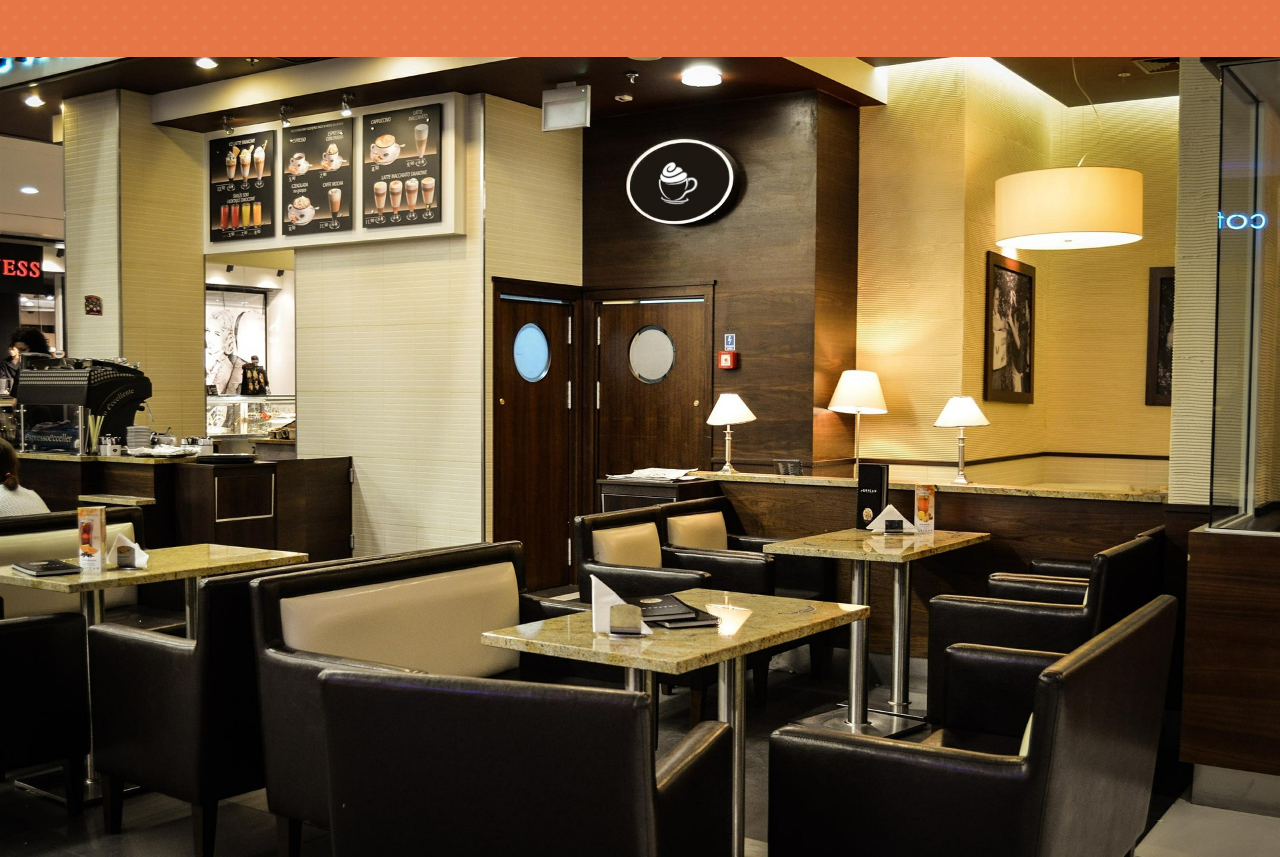
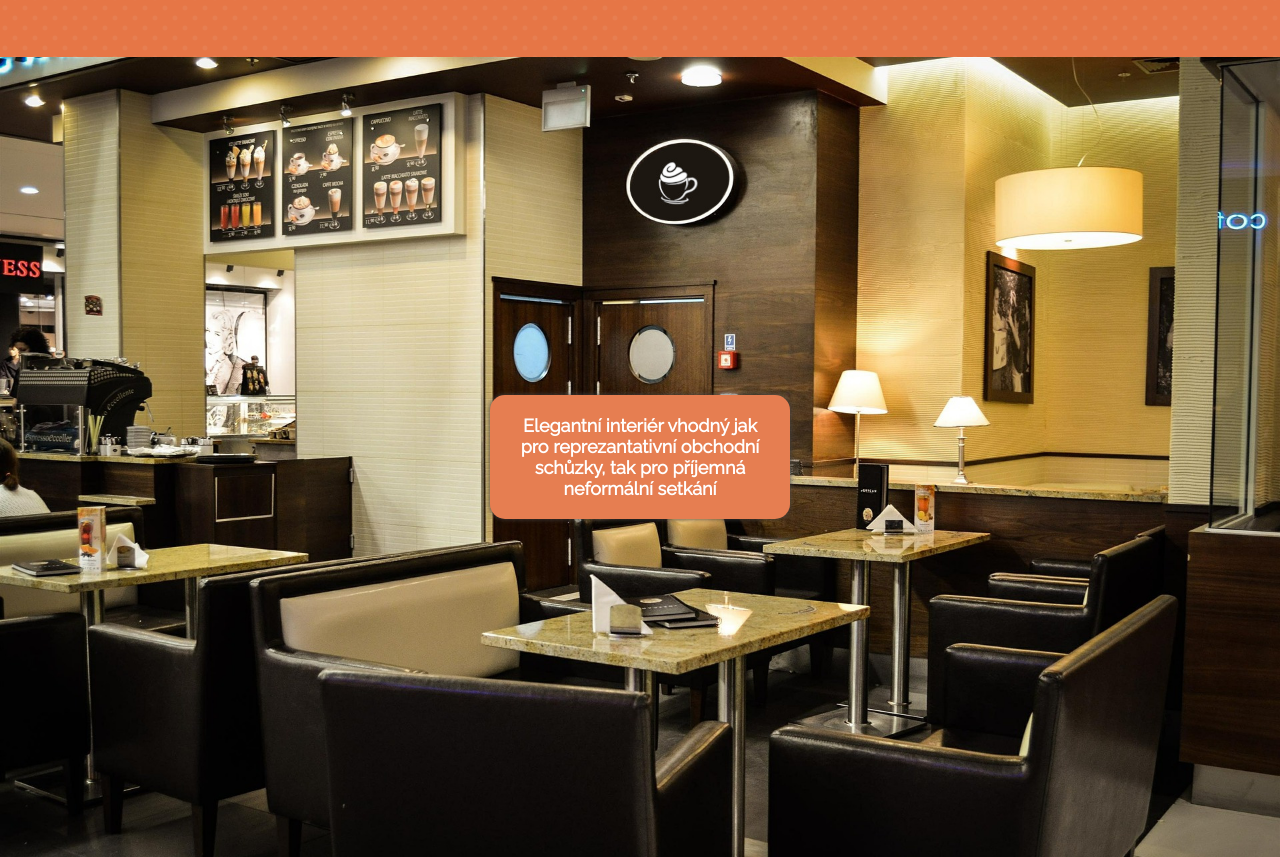
Before and after one commit to VeraStan/CafeLora, a website built with webpack: page src/index.html in a window 1280 px wide. Shown: the part 1017-1874 px from the top of the page. Built offline with nearby package versions, Linux system fonts and the light colour scheme.

Commit message:
Přidán text do sekce galerie

```diff
--- a/src/index.html
+++ b/src/index.html
@@ -76,7 +76,14 @@
       </div>
     </section>
 
-    <section class="gallery" id="galerie"></section>
+    <section class="gallery" id="galerie">
+      <div>
+        <p class="gallery-intro">
+          Elegantní interiér vhodný jak pro reprezantativní obchodní schůzky,
+          tak pro příjemná neformální setkání
+        </p>
+      </div>
+    </section>
 
     <section>
       <div class="container">
--- a/src/style.css
+++ b/src/style.css
@@ -140,6 +140,19 @@ nav a:hover {
   text-align: center;
 }
 
+.gallery-intro {
+  display: block;
+  font-size: 1.2rem;
+  font-weight: bold;
+  max-width: 20rem;
+  margin: 0;
+  text-align: center;
+  padding: 20px 30px;
+  background-color: #e67e51;
+  box-shadow: 0 0 5px #444;
+  border-radius: 1rem;
+}
+
 .drinks-list {
   display: flex;
   flex-flow: row wrap;
@@ -240,6 +253,9 @@ nav a:hover {
   background-size: cover;
   background-position: top center;
   background-attachment: fixed;
+  display: flex;
+  align-items: center;
+  justify-content: center;
 }
 
 .contacts {
```
